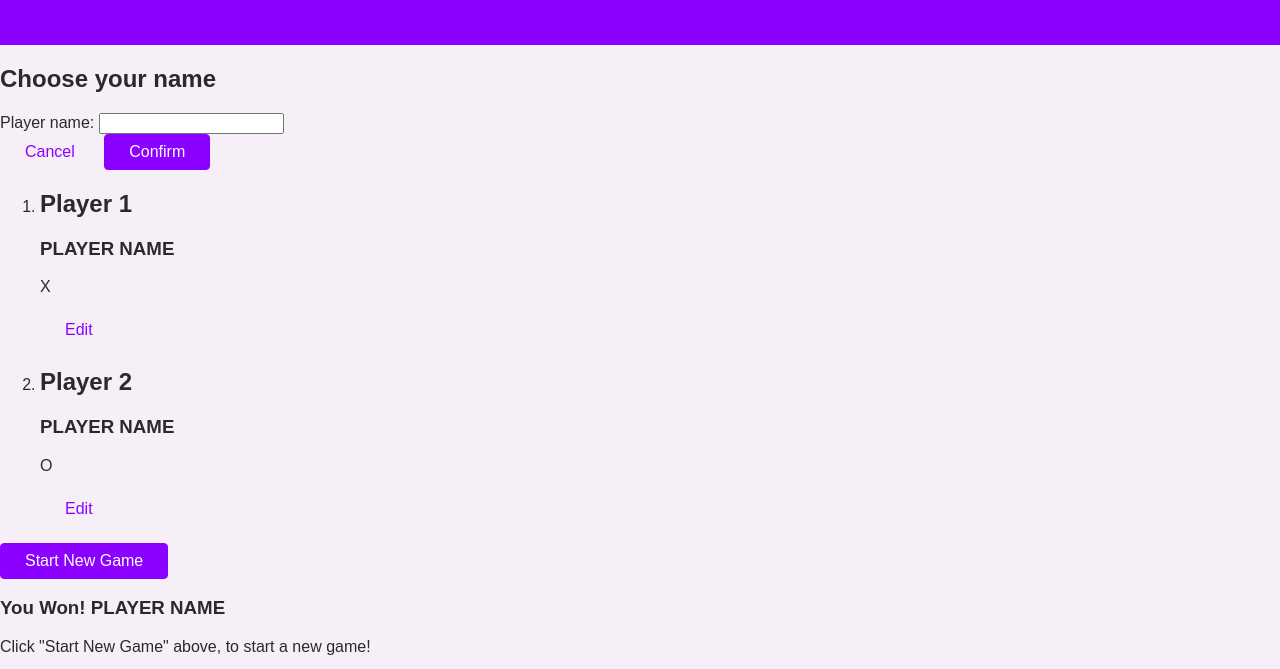
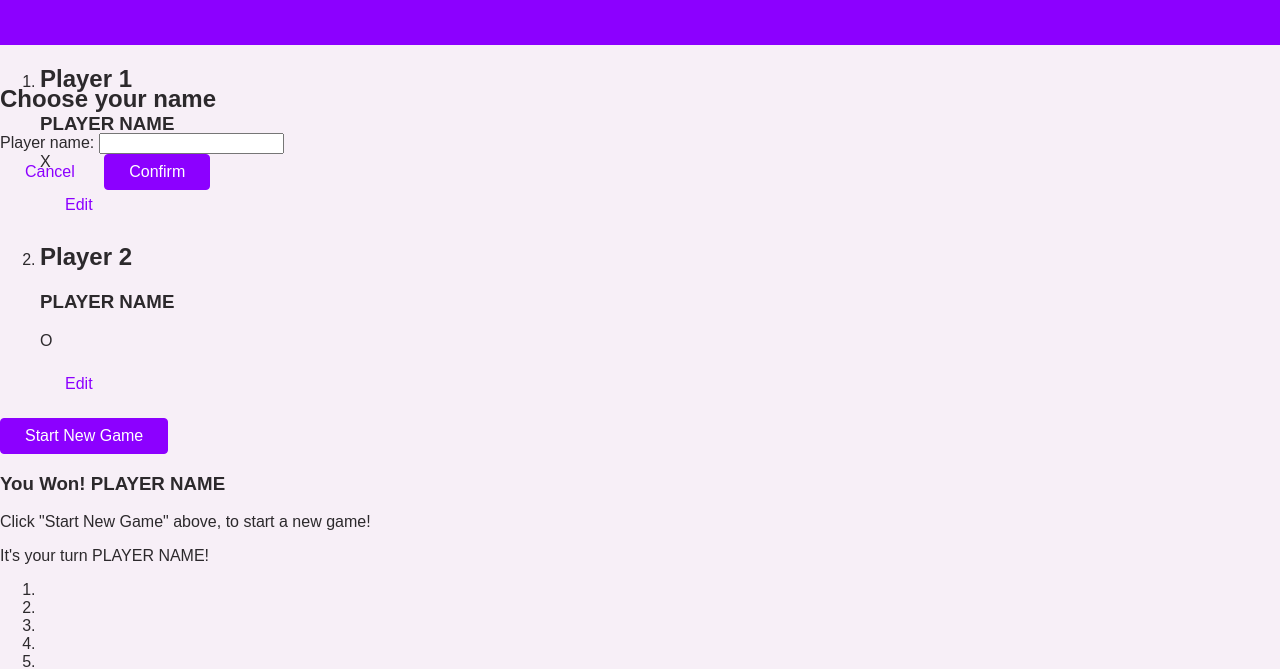
Before and after one commit to jubayerasif/Tic-Tac-Toe, a plain HTML site: page index.html in a window 1280 px wide. Shown: the part 133-802 px from the top of the page. Drawn offline with Linux system fonts and the light colour scheme.

Commit message:
Updating

```diff
--- /dev/null
+++ b/assets/css/overlays.css
@@ -0,0 +1,3 @@
+.modal{
+    position: fixed;
+}
--- a/index.html
+++ b/index.html
@@ -8,6 +8,7 @@
   <link rel="shortcut icon" href="assets/img/favicon.ico" type="image/x-icon">
   <!-- Origin CSS-->
   <link rel="stylesheet" href="assets/css/style.css">
+  <link rel="stylesheet" href="assets/css/overlays.css">
   <title>Tic Tac Toe</title>
 </head>
 <body>
@@ -18,8 +19,9 @@
   </header>
   <!-- Main Section -->
   <main>
-    <aside>
+    <aside class="modal">
       <h2>Choose your name</h2>
+
       <form>
         <div>
           <label for="playername">Player name: </label>
```
